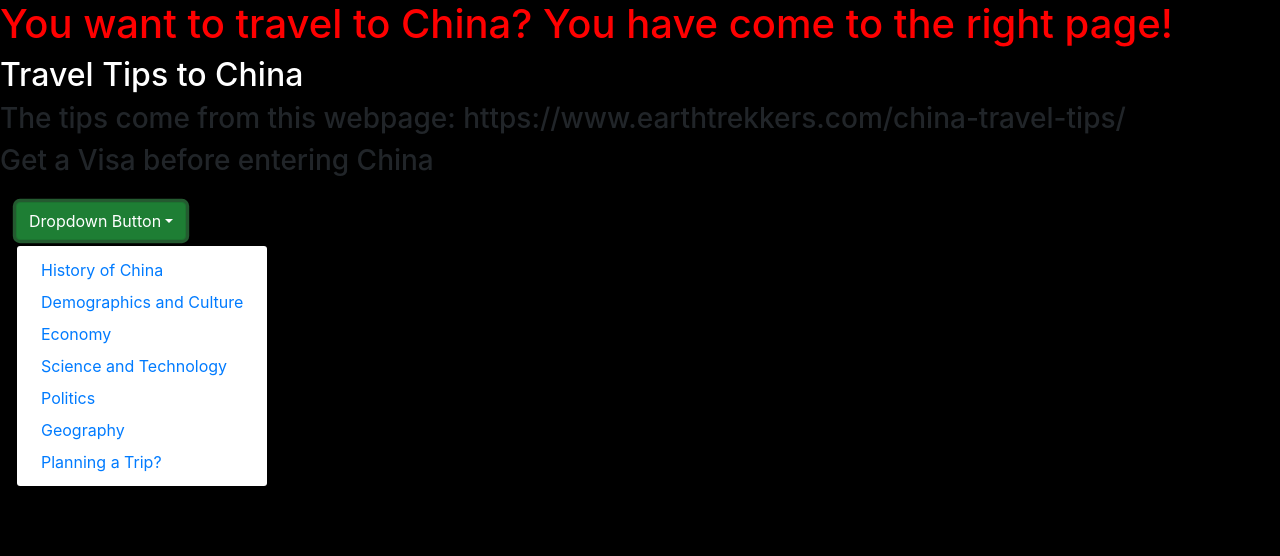
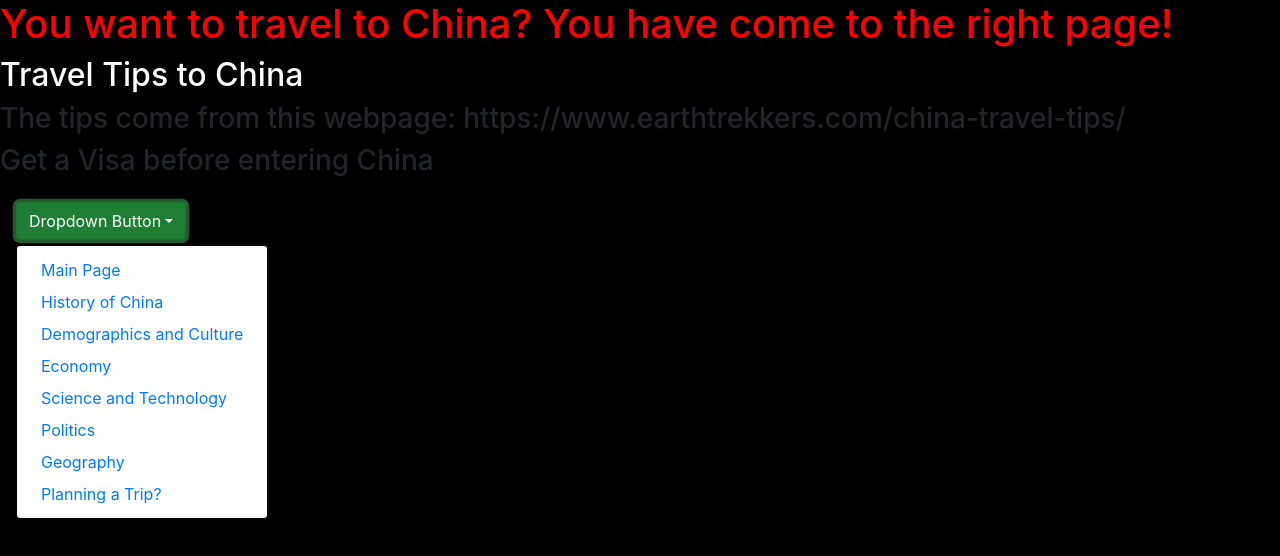
Before and after one commit to tubajack/TravelToChina, a React (Create React App) app in the folder client/: page /travel in a window 1280 px wide. Both pictures are taken after a click on the button "Dropdown Button". Shown: the top 556 px of the page. Built offline with nearby package versions, Linux system fonts and the light colour scheme.

Commit message:
Listing a main page so that one can get to the main page easier.

```diff
--- a/client/src/navbar/navbar.js
+++ b/client/src/navbar/navbar.js
@@ -12,6 +12,9 @@ function Navbar() {
         </Dropdown.Toggle>
 
         <Dropdown.Menu>
+          <Dropdown.Item>
+            <Link to="/">Main Page</Link>
+          </Dropdown.Item>
           <Dropdown.Item>
             <Link to="/history">History of China</Link>
           </Dropdown.Item>
```
